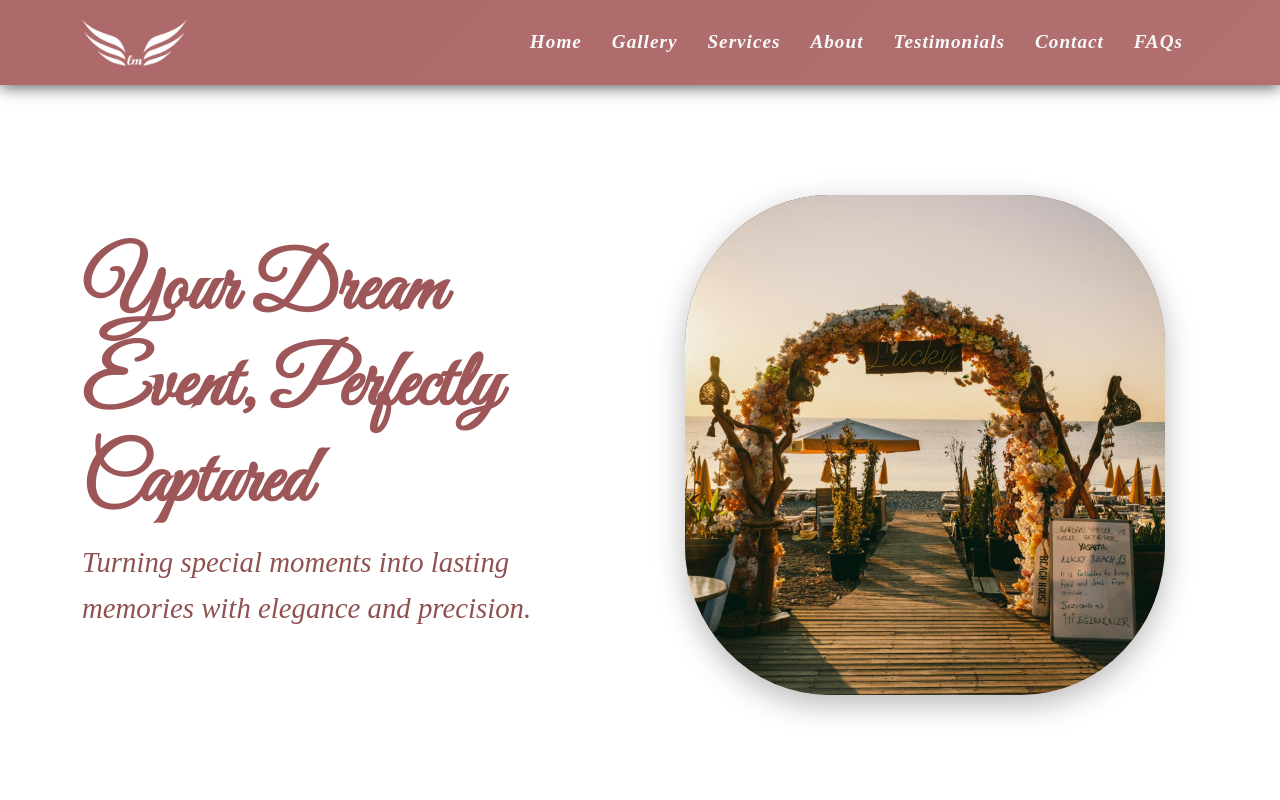
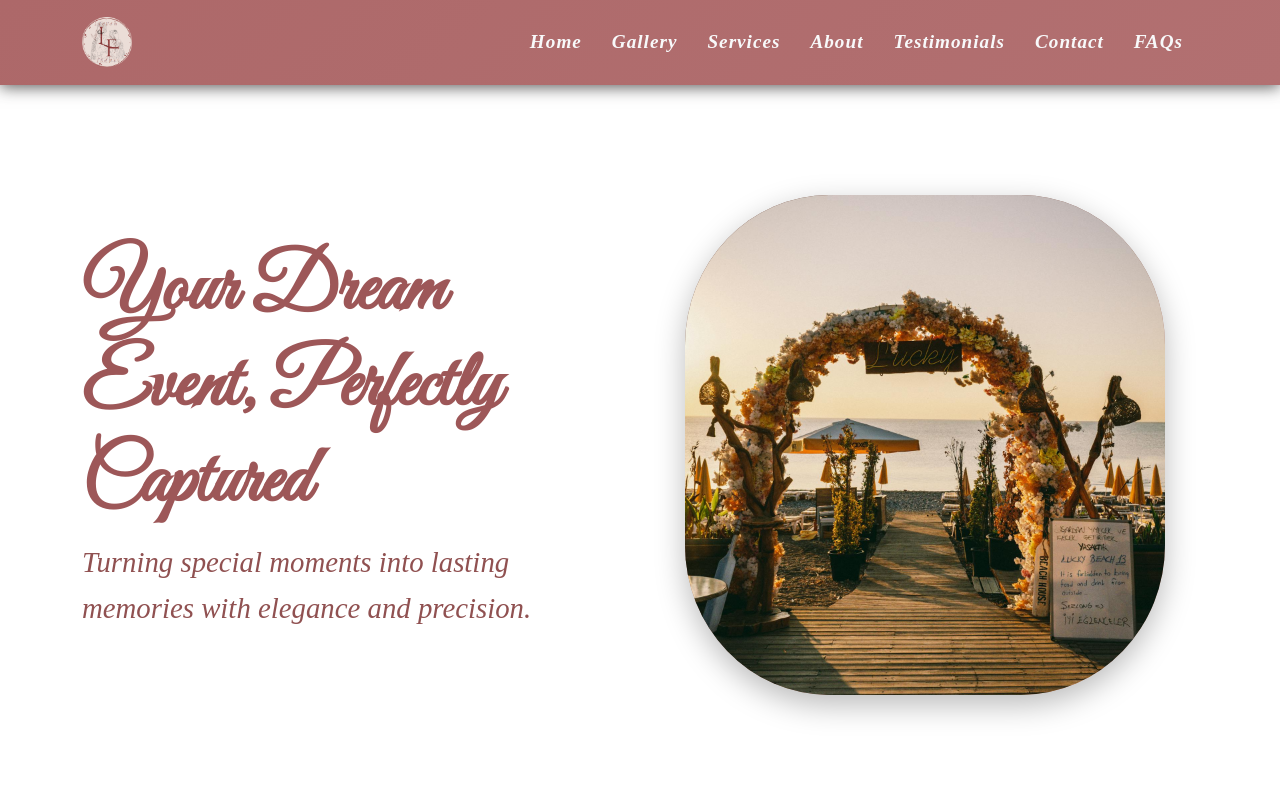
Before and after one commit to its-puneet/Laavan_Frames, a plain HTML site: page index.html in a window 1280 px wide. Shown: the top 800 px of the page. Drawn offline with nearby package versions, Linux system fonts and the light colour scheme; a web font is replaced by a local one.

Commit message:
updating logo and css

```diff
--- a/assets/css/style.css
+++ b/assets/css/style.css
@@ -456,7 +456,7 @@ p {
         margin-bottom: 0px;
         text-align: center;
         min-height: 100vh;
-        heigth: 100%;
+        height: 100%;
         padding-top: 150px;
     }
 
@@ -1975,4 +1975,3 @@ section {
     font-size: 1.5rem;
     margin: 3px;
 }
-}
--- a/index.html
+++ b/index.html
@@ -23,7 +23,7 @@
         <div class="container d-flex align-items-center justify-content-between">
             <div class="logo">
                 <a class="logo me-auto me-lg-0" href="/">
-                    <img src="assets/img/logo.png" alt="Logo" class="img-fluid">
+                    <img src="assets/img/logo1.png" alt="Logo" class="img-fluid">
                 </a>
                 <!--  uncomment below for text logo-->
                 <!-- <h1 style="font-size: 30px; font-family: Days One , sans-serif; font-weight: 400;"><a href="index.html">Evervow</a></h1> -->
@@ -471,7 +471,7 @@
         <div class="container">
             <div class="row footer-top">
                 <div class="col-lg-3 col-md-12 footer-logo">
-                    <img src="assets/img/logo.png" alt="LaavanFrames Logo">
+                    <img src="assets/img/logo1.png" alt="LaavanFrames Logo">
                 </div>
                 <div class="col-lg-3 col-md-12 footer-contact">
                     <h3>Get in Touch</h3>
```
Also changed, not shown: assets/img/logo1.png (added).
